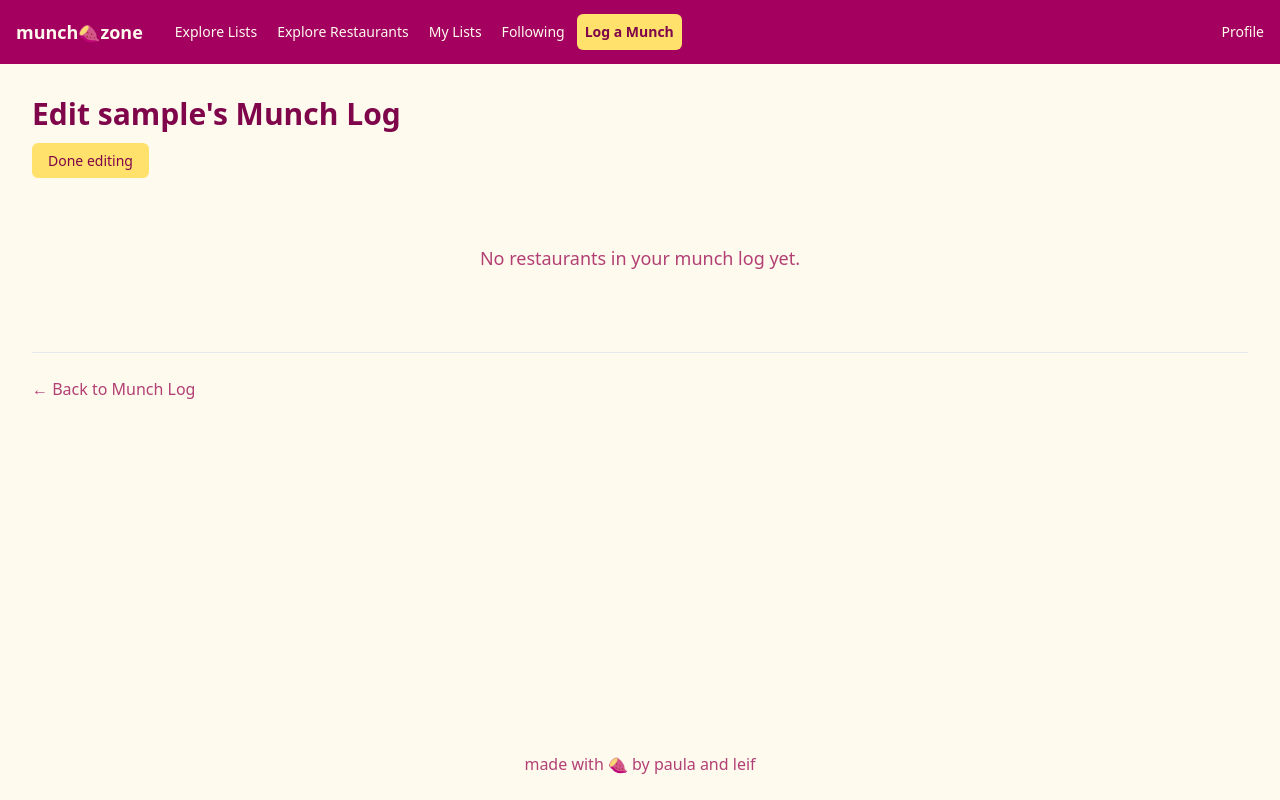
After one commit to leifmetcalf/munch-claude, a Django app: page /profile/1/munchlog/edit/ in a window 1280 px wide. The commit adds this page. Run offline with Django 5.2, Linux system fonts and the light colour scheme; the visitor is signed in with stand-in values (Sample User, id 1); data comes from the database, SQL or seed files in the repository; data that the repository does not hold is empty; style sheets or scripts are compiled from the project's sources; parts of the project's set-up code (start-up, migrations or seed data) failed here and were passed over.

Commit message:
Add munch log statistics and edit functionality
- Display Total Munches, Unique Munches, and Countries Munched In statistics
- Create munch log edit view for editing notes and visited dates
- Add proper form validation using Django's built-in date handling
- Remove "Remove from Munch Log" button from detail view
- Update delete redirect to stay on edit view for better UX
- Add "Edit Munch Log" button to munch log detail page

🤖 Generated with [Claude Code](https://claude.ai/code)

Co-Authored-By: Claude <noreply@anthropic.com>

```diff
--- /dev/null
+++ b/lists/templates/lists/munch_log_edit.html
@@ -0,0 +1,61 @@
+{% extends 'base.html' %}
+
+{% block title %}Edit {{ munch_log.name }} - Munch{% endblock %}
+
+{% block content %}
+<div class="mb-6">
+    <h1 class="text-3xl font-bold text-yakiimo-purple mb-4">Edit {{ munch_log.name }}</h1>
+
+    <div class="mb-6">
+        <a href="{% url 'munch_log' munch_log.owner.id %}" class="bg-yakiimo-yellow hover:bg-yakiimo-yellow-hover text-yakiimo-purple px-4 py-2 rounded-md text-sm font-medium transition-colors">Done editing</a>
+    </div>
+</div>
+
+{% if munch_log_items %}
+    <h2 class="text-2xl font-semibold text-yakiimo-purple mb-4">Restaurant Adventures</h2>
+    <div class="space-y-4">
+        {% for item in munch_log_items %}
+            <div class="bg-yakiimo-cream-light rounded-lg border border-gray-200 p-6">
+                <div class="flex justify-between items-start">
+                    <div class="flex-1">
+                        <h3 class="text-xl font-semibold text-yakiimo-purple mb-2">
+                            <a href="{% url 'restaurant_detail' item.restaurant.id %}" class="hover:text-yakiimo-purple-light">{{ item.restaurant.name }}</a>
+                        </h3>
+                        <p class="text-yakiimo-purple-light mb-2">{{ item.restaurant.address }}</p>
+
+                        <form method="post" action="{% url 'munchlogitem_update' item.id %}" class="mt-4">
+                            {% csrf_token %}
+                            <div class="mb-3">
+                                <label for="notes_{{ item.id }}" class="block text-sm font-medium text-yakiimo-purple mb-1">Notes/Blurb</label>
+                                <textarea name="notes" id="notes_{{ item.id }}" rows="3"
+                                          placeholder="Add notes about this restaurant..."
+                                          class="w-full px-3 py-2 border border-yakiimo-purple-border rounded-md focus:border-yakiimo-yellow text-sm">{{ item.notes }}</textarea>
+                            </div>
+                            <div class="mb-3">
+                                <label for="visited_date_{{ item.id }}" class="block text-sm font-medium text-yakiimo-purple mb-1">Visited Date</label>
+                                <input type="date" name="visited_date" id="visited_date_{{ item.id }}"
+                                       value="{{ item.visited_date|date:'Y-m-d' }}"
+                                       class="px-3 py-2 border border-yakiimo-purple-border rounded-md focus:border-yakiimo-yellow text-sm">
+                            </div>
+                            <button type="submit" class="bg-yakiimo-yellow text-yakiimo-purple hover:bg-yakiimo-yellow-hover px-4 py-2 rounded-md text-sm font-medium transition-colors">
+                                Update
+                            </button>
+                        </form>
+                    </div>
+                    <div class="flex flex-col gap-2 ml-4">
+                        <a href="{% url 'munchlogitem_delete' item.id %}" class="bg-yakiimo-yellow hover:bg-yakiimo-yellow-hover text-yakiimo-purple px-3 py-2 rounded text-center text-sm font-medium transition-colors">✕</a>
+                    </div>
+                </div>
+            </div>
+        {% endfor %}
+    </div>
+{% else %}
+    <div class="text-center py-12">
+        <p class="text-yakiimo-purple-light text-lg">No restaurants in your munch log yet.</p>
+    </div>
+{% endif %}
+
+<div class="mt-8 pt-6 border-t border-gray-200">
+    <a href="{% url 'munch_log' munch_log.owner.id %}" class="text-yakiimo-purple-light hover:text-yakiimo-purple font-medium">← Back to Munch Log</a>
+</div>
+{% endblock %}
--- a/lists/urls.py
+++ b/lists/urls.py
@@ -25,8 +25,10 @@ urlpatterns = [
     path('profile/edit/', views.edit_profile, name='edit_profile'),
     path('profile/<int:user_id>/lists/', views.user_restaurantlist_index, name='user_restaurantlist_index'),
     path('profile/<int:user_id>/munchlog/', views.munch_log, name='munch_log'),
+    path('profile/<int:user_id>/munchlog/edit/', views.munch_log_edit, name='munch_log_edit'),
     path('profile/<int:user_id>/following/', views.user_following_lists, name='user_following_lists'),
     path('list/<int:list_id>/followers/', views.list_followers, name='list_followers'),
     path('munchlogitem/<int:item_id>/delete/', views.munchlogitem_delete, name='munchlogitem_delete'),
+    path('munchlogitem/<int:item_id>/update/', views.munchlogitem_update, name='munchlogitem_update'),
     path('api/restaurant/search/', views.restaurant_search_api, name='restaurant_search_api'),
 ]
--- a/lists/views.py
+++ b/lists/views.py
@@ -685,6 +685,14 @@ def munch_log(request, user_id):
         munch_log=munch_log
     ).order_by('-visited_date', '-inserted_at')
 
+    # Calculate unique munches (unique restaurants)
+    unique_restaurants = munch_log_items.values('restaurant').distinct().count()
+
+    # Calculate countries munched in
+    countries = munch_log_items.values('restaurant__country').exclude(
+        restaurant__country=''
+    ).distinct().count()
+
     # Extract coordinates for the map
     restaurant_coordinates = []
     for item in munch_log_items:
@@ -700,6 +708,9 @@ def munch_log(request, user_id):
     return render(request, 'lists/munch_log_detail.html', {
         'munch_log': munch_log,
         'munch_log_items': munch_log_items,
+        'total_munches': munch_log_items.count(),
+        'unique_munches': unique_restaurants,
+        'countries_munched': countries,
         'restaurant_coordinates': restaurant_coordinates,
         'restaurant_coordinates_json': json.dumps(restaurant_coordinates, cls=DjangoJSONEncoder),
     })
@@ -781,7 +792,7 @@ def munchlogitem_delete(request, item_id):
     item.delete()
 
     messages.success(request, f'"{restaurant_name}" removed from your Munch Log.')
-    return redirect('munch_log', user_id=user_id)
+    return redirect('munch_log_edit', user_id=user_id)
 
 
 @login_required
@@ -818,3 +829,57 @@ def restaurantlistitem_update(request, item_id):
         messages.success(request, f'Updated "{item.restaurant.name}" successfully!')
 
     return redirect('restaurantlist_edit', list_id=item.restaurant_list.id)
+
+
+@login_required
+def munch_log_edit(request, user_id):
+    """Edit view for munch log items."""
+    munch_log_user = get_object_or_404(User, id=user_id)
+
+    # Check if user owns the munch log
+    if munch_log_user != request.user:
+        messages.error(request, "You don't have permission to edit this munch log.")
+        return redirect('munch_log', user_id=user_id)
+
+    # Get or create the user's munch log
+    munch_log = munch_log_user.get_or_create_munch_log()
+
+    # Get all items in the munch log, ordered by newest visited date first
+    munch_log_items = MunchLogItem.objects.filter(
+        munch_log=munch_log
+    ).order_by('-visited_date', '-inserted_at')
+
+    return render(request, 'lists/munch_log_edit.html', {
+        'munch_log': munch_log,
+        'munch_log_items': munch_log_items
+    })
+
+
+@login_required
+def munchlogitem_update(request, item_id):
+    """Update a munch log item's notes and visited date."""
+    item = get_object_or_404(MunchLogItem, id=item_id)
+
+    # Check if user owns the munch log
+    if item.munch_log.owner != request.user:
+        messages.error(request, "You don't have permission to edit items in this munch log.")
+        return redirect('munch_log', user_id=item.munch_log.owner.id)
+
+    if request.method == 'POST':
+        # Create a form instance with POST data, bound to the existing item
+        form = MunchLogItemForm(request.POST, instance=item)
+
+        # We only want to update visited_date and notes, so extract just those fields
+        if 'visited_date' in request.POST:
+            item.visited_date = request.POST.get('visited_date')
+        if 'notes' in request.POST:
+            item.notes = request.POST.get('notes', '')
+
+        try:
+            item.full_clean()  # This will validate the date format
+            item.save()
+            messages.success(request, f'Updated "{item.restaurant.name}" successfully!')
+        except Exception as e:
+            messages.error(request, f"Error updating item: {str(e)}")
+
+    return redirect('munch_log_edit', user_id=item.munch_log.owner.id)
```
Also changed, not shown: lists/templates/lists/munch_log_detail.html (+4 -9 lines).
